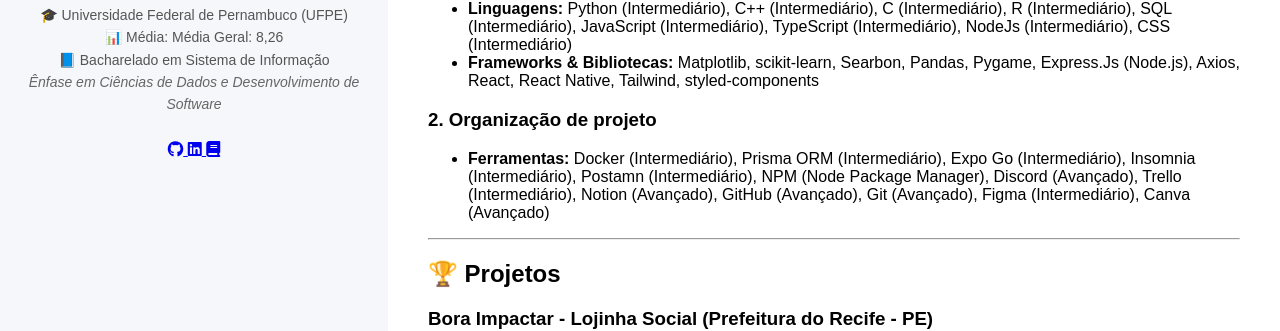
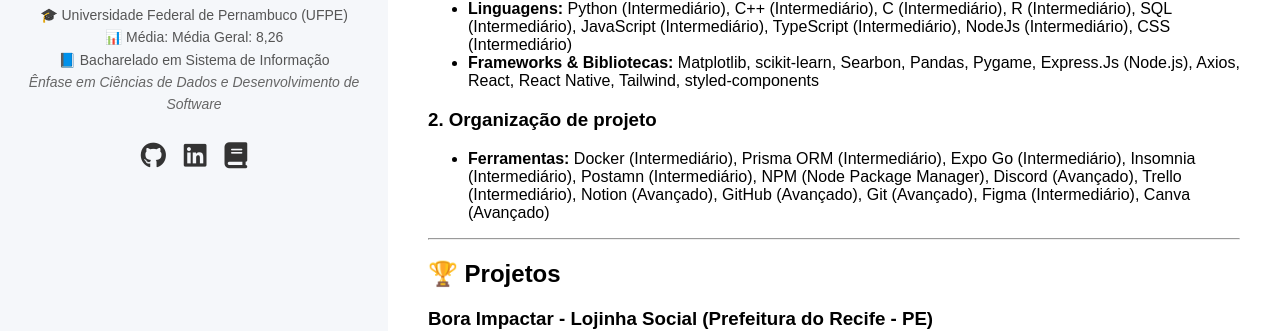
Before and after one commit to LucasCabra7/LucasCabral.github.io, a Jekyll site: the page built from README.md, in a window 1280 px wide. Shown: the part 288-619 px from the top of the page. Built offline with Jekyll 4.4.1, drawn with Linux system fonts in a browser that asks for light colours; our own code applies the rules of GitHub Pages for plain Markdown files; a style sheet for code colours, icons or effects is not loaded.

Commit message:
Add social icons styling to CSS

```diff
--- a/assets/css/style.css
+++ b/assets/css/style.css
@@ -61,3 +61,21 @@ body {
   font-style: italic;
   color: #666;
 }
+
+.social-icons {
+  display: flex;
+  justify-content: center;
+  gap: 18px;
+  margin-top: 20px;
+}
+
+.social-icons a {
+  color: #333;
+  font-size: 26px;
+  transition: color 0.3s ease, transform 0.3s ease;
+}
+
+.social-icons a:hover {
+  color: #0077b5; /* LinkedIn blue */
+  transform: translateY(-3px);
+}
```
